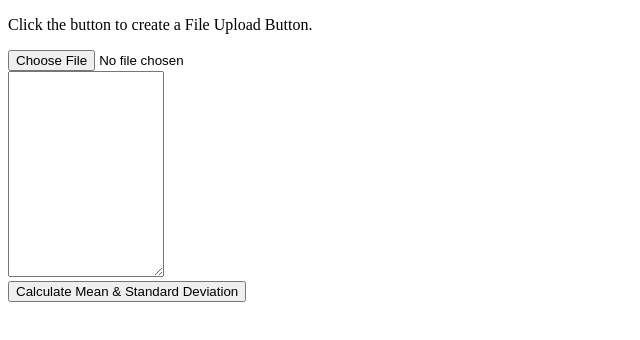
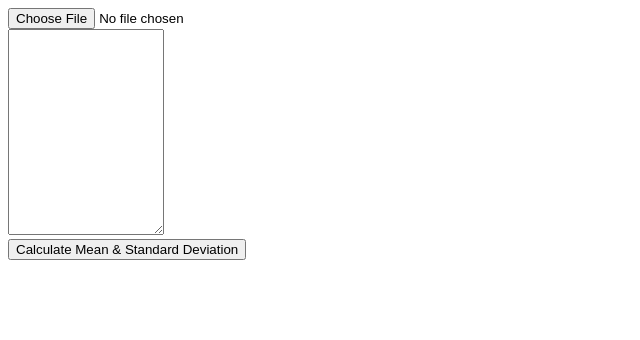
Before and after one commit to SnowNooDLe/BCPR280_SoftwareEngineering2, a plain HTML site: page Session04/PSP 01/ClassWork01.html in a window 1280 px wide. Shown: the whole page, without its empty margins (0-640 px from the left). Drawn offline with Linux system fonts and the light colour scheme.

Commit message:
Adding some comments

```diff
--- a/Session04/PSP 01/ClassWork01.html
+++ b/Session04/PSP 01/ClassWork01.html
@@ -1,3 +1,12 @@
+<!--BCPR280 Software Engineering 2
+    Program to calculate the Mean and Standard Deviation
+    by parsing data from txt file by user
+    Author: Tom Son
+
+    Main html file
+
+    github address: github.com/SnowNooDLe-->
+
 <!DOCTYPE html>
 <html>
 <head>
@@ -5,8 +14,6 @@
     <script src="ClassWork01.js"></script>
 </head>
 <body>
-
-<p>Click the button to create a File Upload Button.</p>
 
 <input type="file" id="myFile">
 <br>
```
Also changed, not shown: Session04/PSP 01/ClassWork01.js (+12 -0 lines), Session04/PSP 01/stylesheet.css (+12 -0 lines).
